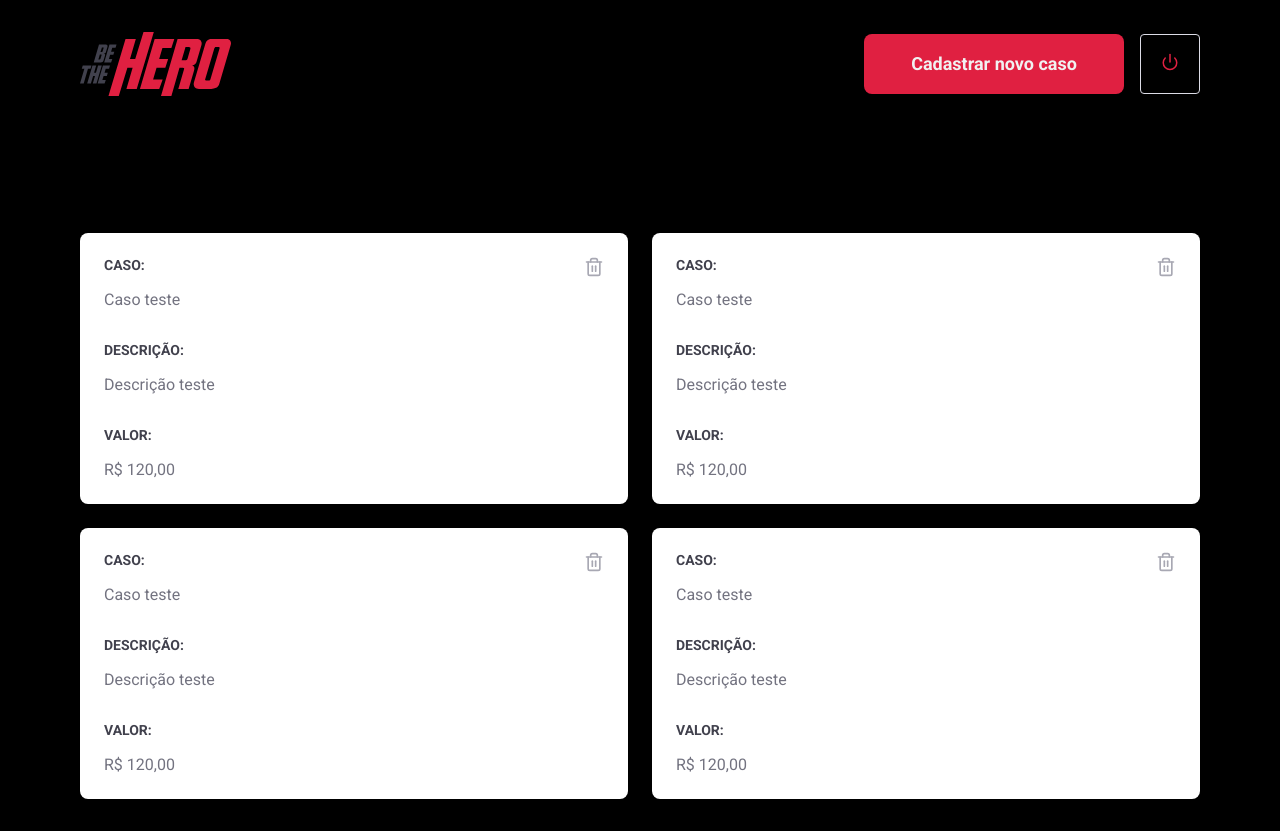
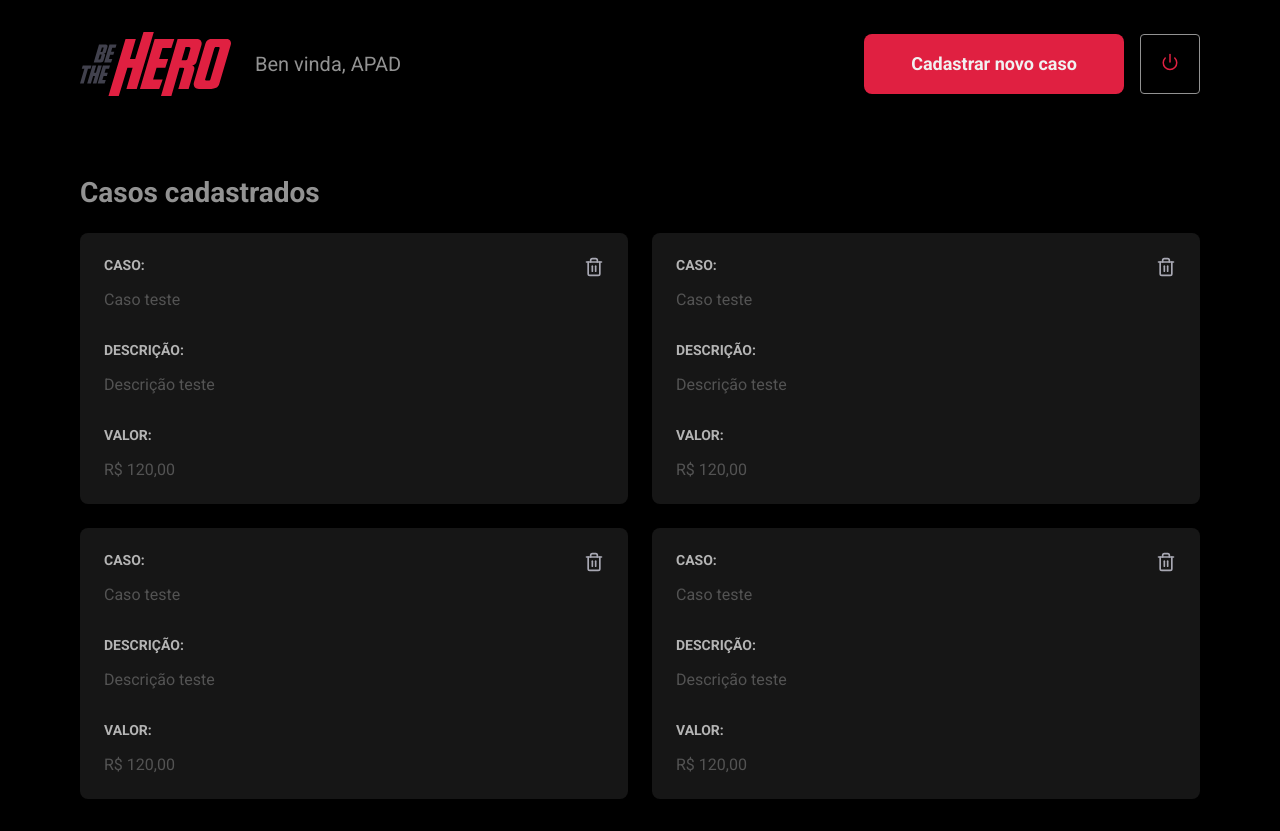
Before and after one commit to patrickhl94/Projeto_Be_The_Hero, a React (Create React App) app in the folder frontend/: page /profile in a window 1280 px wide. Built offline with nearby package versions, Linux system fonts and the light colour scheme.

Commit message:
Updated styles.css

```diff
--- a/frontend/src/pages/Profile/styles.css
+++ b/frontend/src/pages/Profile/styles.css
@@ -13,6 +13,7 @@
 .profile-container header span {
   font-size: 20px;
   margin-left: 24px;
+  color: #929292;
 }
 
 .profile-container header img {
@@ -29,7 +30,7 @@
   height: 60px;
   width: 60px;
   border-radius: 4px;
-  border: 1px solid #dcdce6;
+  border: 1px solid #929292;
   background: transparent;
   margin-left: 16px;
   cursor: pointer;
@@ -43,6 +44,7 @@
 .profile-container h1 {
   margin-top: 80px;
   margin-bottom: 24px;
+  color: #929292;
 }
 
 .profile-container ul {
@@ -53,7 +55,7 @@
 }
 
 .profile-container ul li {
-  background: #fff;
+  background: #161616;
   padding: 24px;
   border-radius: 8px;
   position: relative;
@@ -76,16 +78,15 @@
 .profile-container ul li strong {
   display: block;
   margin-bottom: 16px;
-  color: #41414d
+  color: #b4b4b4
 }
 
-.profile-container ul li p + strong {
+.profile-container ul li p+strong {
   margin-top: 32px
 }
 
 .profile-container ul li p {
- color: #737380;
- font-size: 16px;
- line-height: 21px;
-
+  color: #535353;
+  font-size: 16px;
+  line-height: 21px;
 }
```
